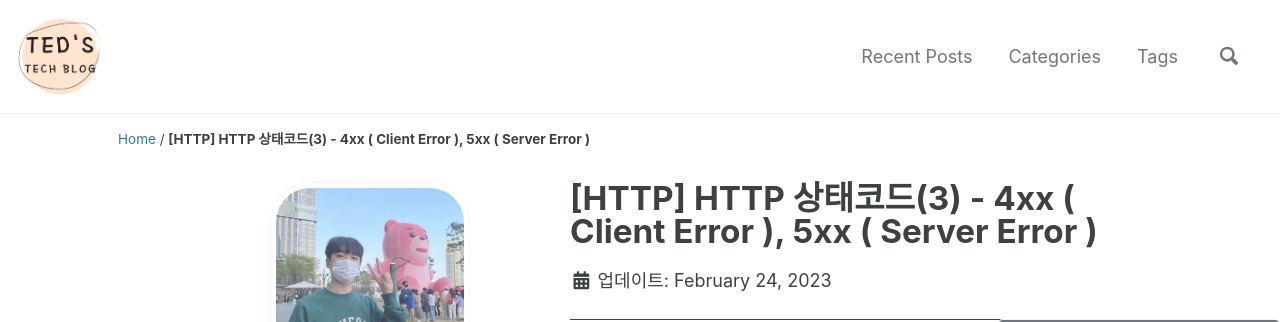
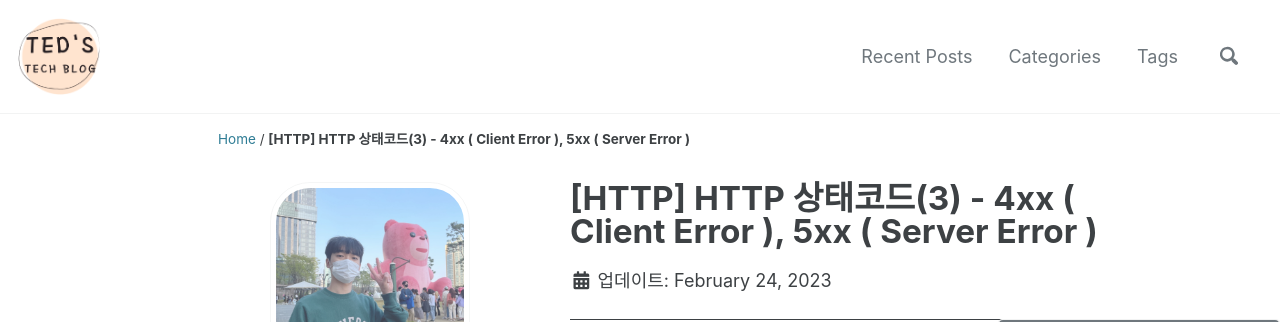
Before and after one commit to idkim97/idkim97.github.io, a Jekyll site: the page built from _posts/2023-02-24-HTTP 상태코드(3) - 4xx ( Client Error ) , 5xx ( Server Error ).md, in a window 1280 px wide. Shown: the top 322 px of the page. Built offline with Jekyll 4.4.1, drawn with Linux system fonts in a browser that asks for light colours; cached includes are drawn as plain includes; some web fonts are replaced; comment, search, counter and statistics services are not loaded.

Commit message:
Update _navigation.scss

```diff
--- a/_sass/minimal-mistakes/_navigation.scss
+++ b/_sass/minimal-mistakes/_navigation.scss
@@ -34,7 +34,7 @@
 
     @include breakpoint($x-large) {
       // width: calc(100% - #{$right-sidebar-width});
-      width: calc(100% - 100px);
+      width: calc(100% - 200px);
     }
   }
 
```
